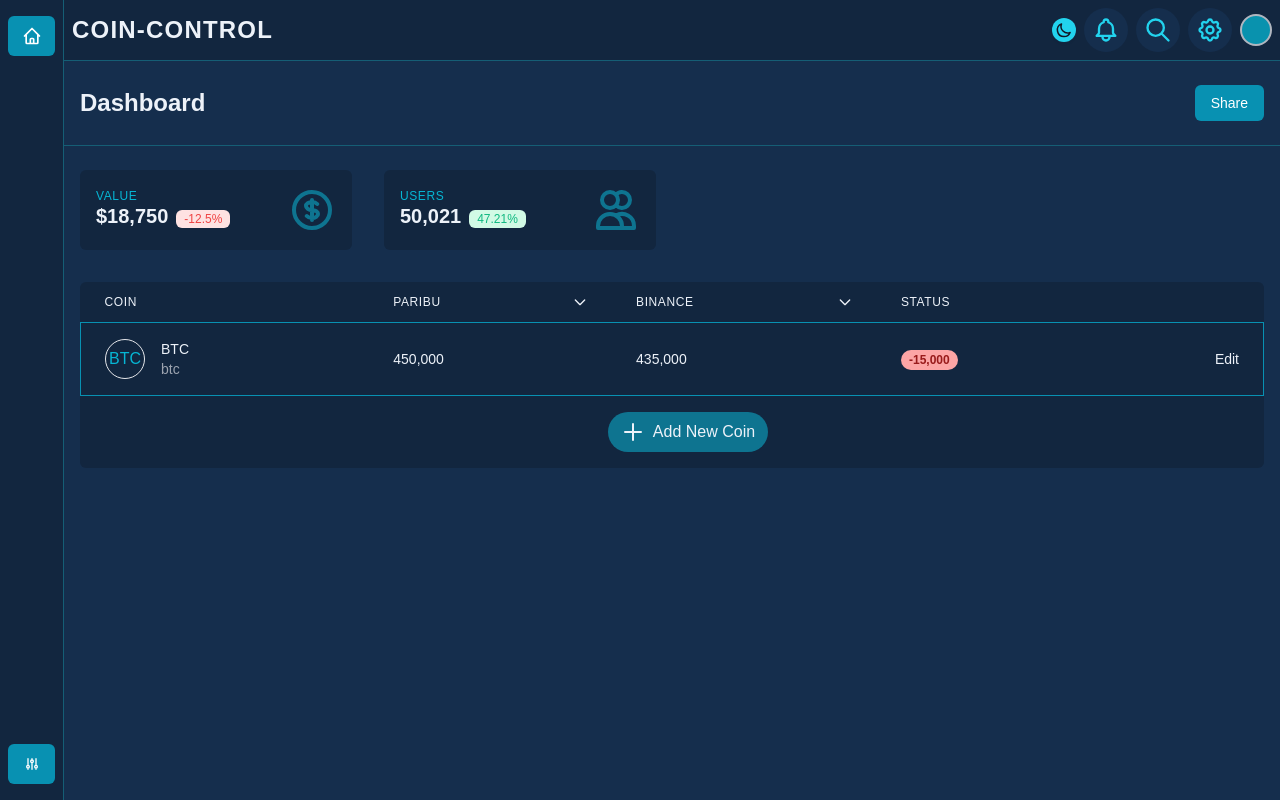
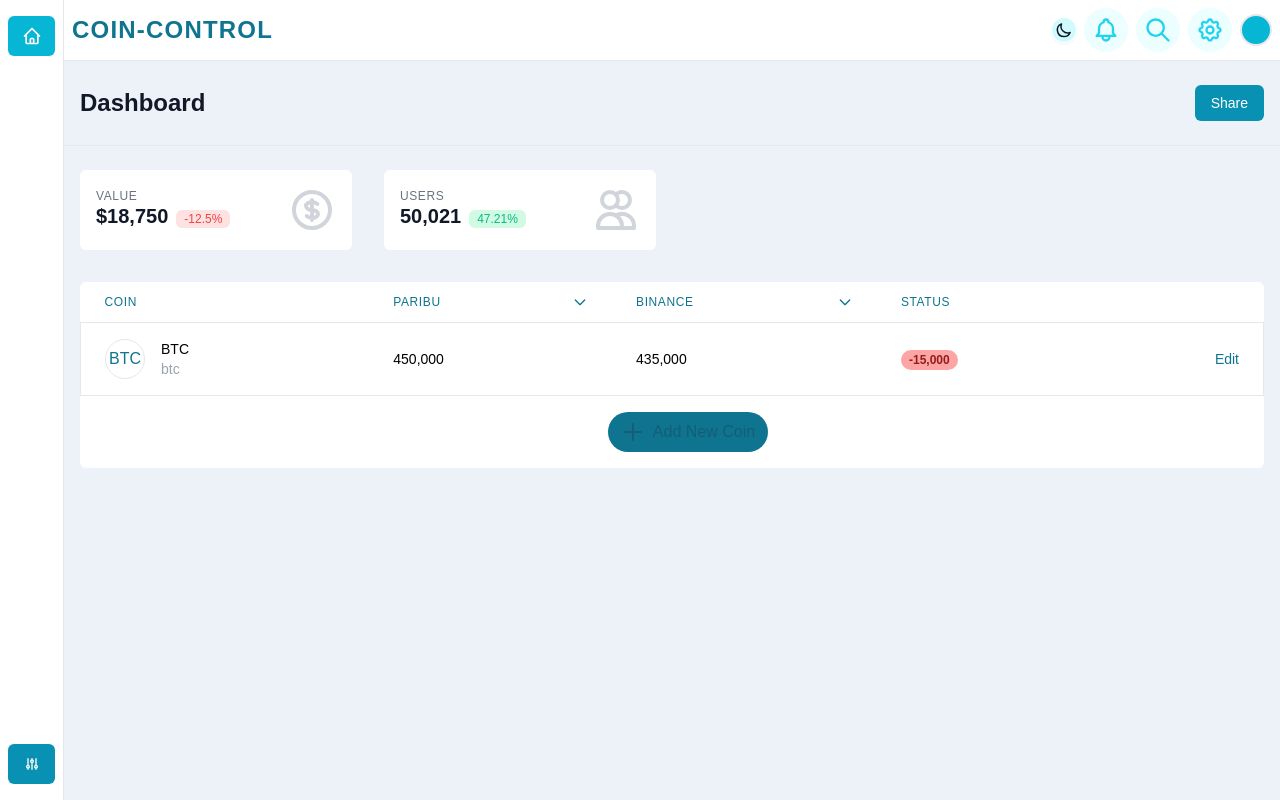
Before and after one commit to movwf/coin-control, a Next.js app: page / in a window 1280 px wide. Built offline with nearby package versions, Linux system fonts and the light colour scheme.

Commit message:
themeSlice created and changeTheme function initiated

```diff
--- a/app/store.ts
+++ b/app/store.ts
@@ -1,5 +1,15 @@
+import { useDispatch } from "react-redux";
 import { configureStore } from "@reduxjs/toolkit";
+import themeReducer from "../features/UI/themeSlice";
 
-export default configureStore({
-  reducer: {},
+const store = configureStore({
+  reducer: {
+    theme: themeReducer,
+  },
 });
+
+export type RootState = ReturnType<typeof store.getState>;
+export type AppDispatch = typeof store.dispatch;
+export const useAppDispatch = () => useDispatch<AppDispatch>();
+
+export default store;
--- a/components/Layout/Topbar/index.tsx
+++ b/components/Layout/Topbar/index.tsx
@@ -1,4 +1,6 @@
 import { useState } from "react";
+import { useAppDispatch } from "../../../app/store";
+import { changeTheme } from "../../../features/UI/themeSlice";
 import SmallMenu from "./SmallMenu";
 import {
   DotsVerticalIcon,
@@ -17,6 +19,7 @@ function index() {
     topbar: false,
     menu: false,
   });
+  const dispatch = useAppDispatch();
   return (
     <header className="relative bg-white dark:bg-darker">
       <div className="flex items-center justify-between p-2 border-b dark:border-primary-darker">
@@ -60,7 +63,13 @@ function index() {
           className="hidden space-x-2 md:flex md:items-center"
         >
           {/* Dark theme button */}
-          <button aria-hidden="true" className="relative focus:outline-none">
+          <button
+            aria-hidden="true"
+            className="relative focus:outline-none"
+            onClick={() => {
+              dispatch(changeTheme());
+            }}
+          >
             <div className="w-6 h-6 transition rounded-full outline-none bg-primary-100 dark:bg-primary-lighter"></div>
             <div className="absolute top-0 left-0 inline-flex items-center justify-center w-6 h-6 transition-all duration-150 transform scale-110 rounded-full shadow-sm">
               <MoonIcon className="w-4 h-4" />
--- a/components/Layout/index.tsx
+++ b/components/Layout/index.tsx
@@ -1,3 +1,5 @@
+import { useSelector } from "react-redux";
+import { RootState } from "../../app/store";
 import Topbar from "./Topbar";
 import Sidebar from "./Sidebar";
 import Footer from "./Footer";
@@ -5,8 +7,7 @@ import Drawer from "./Drawer";
 import SettingsPanel from "../SettingsPanel";
 
 function index({ children }) {
-  // Change with theme dispatch
-  const isDark = true;
+  const isDark = useSelector<RootState>((state) => state.theme.value);
   return (
     <div
       className={`flex h-screen antialiased text-gray-900 bg-gray-100 dark:bg-dark dark:text-light ${
--- /dev/null
+++ b/features/UI/themeSlice.ts
@@ -0,0 +1,17 @@
+import { createSlice } from "@reduxjs/toolkit";
+
+export const themeSlice = createSlice({
+  name: "theme",
+  initialState: {
+    value: "",
+  },
+  reducers: {
+    changeTheme: (state) => {
+      state.value = state.value == "dark" ? "":"";
+    },
+  },
+});
+
+export const { changeTheme } = themeSlice.actions;
+
+export default themeSlice.reducer;
```
